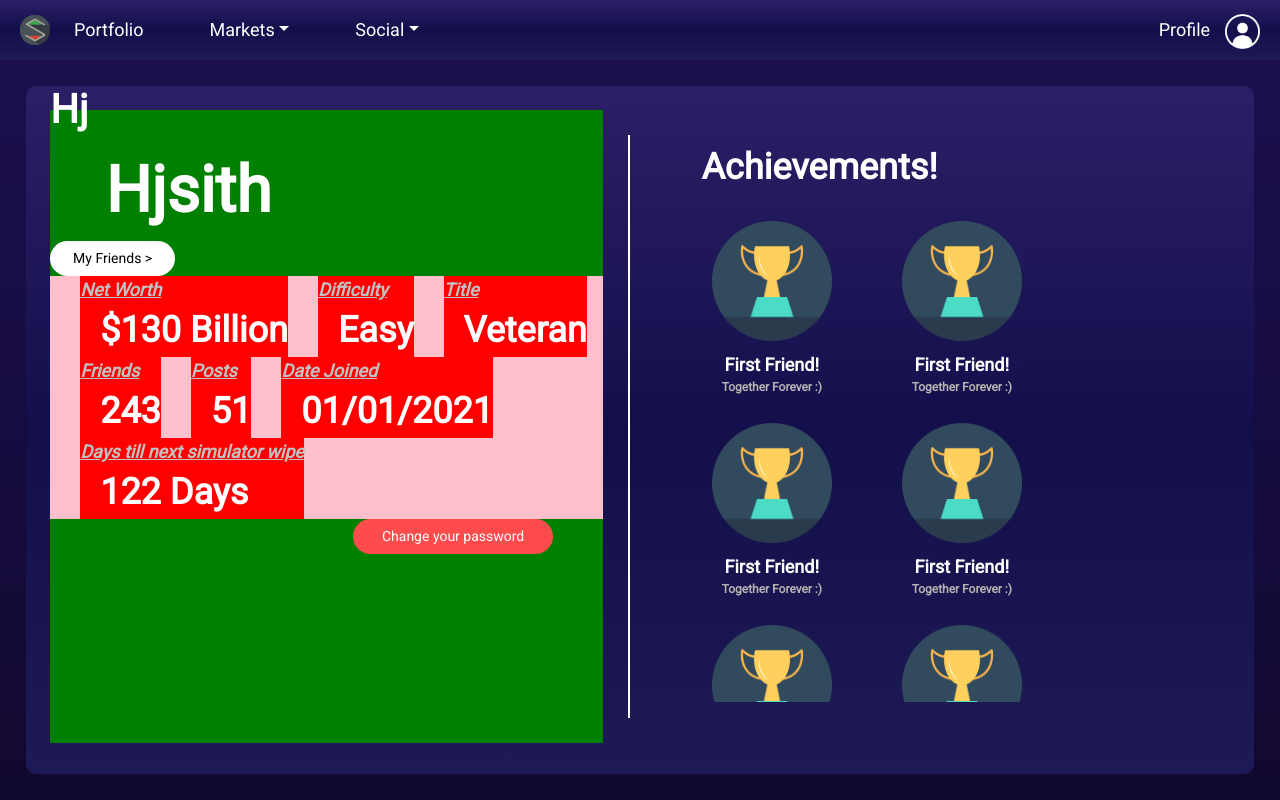
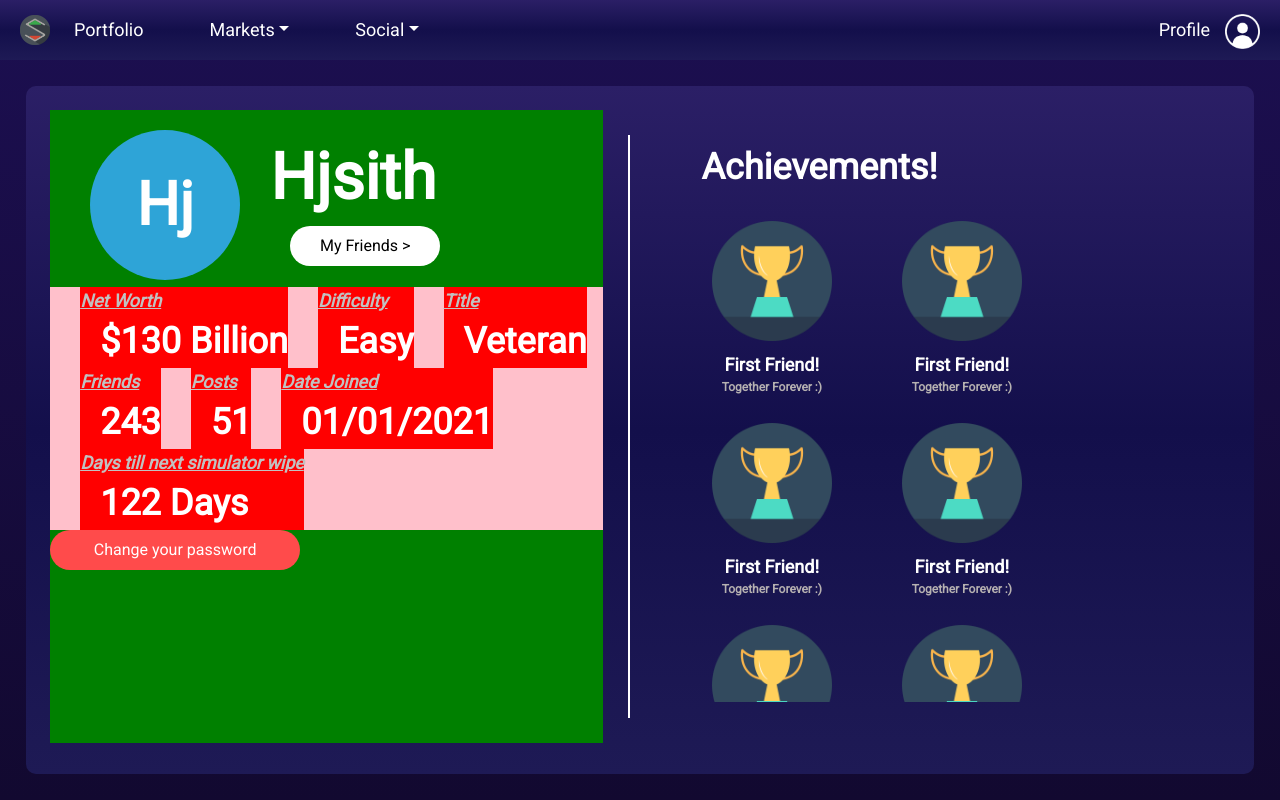
Before and after one commit to hjsith/Stocking-Up-V2, a React (Create React App) app in the folder client/: page /Profile in a window 1280 px wide. Built offline with nearby package versions, Linux system fonts and the light colour scheme.

Commit message:
Arranged Profile and ProfileIcon

```diff
--- a/client/src/assets/css/Profile.scss
+++ b/client/src/assets/css/Profile.scss
@@ -73,37 +73,38 @@
   overflow: auto;
 }
 
-.ButtonContainer {
+.PasswordButtonContainer {
   position: relative;
 }
 
 .ProfileFriendButton {
-  height: 35px;
-  width: 125px;
+  width: 150px;
+  height: 40px;
   background-color: white;
+  text-align: center;
   color: black;
   border-radius: 2em;
-  display: flex;
-  justify-content: center;
-  align-items: center;
+  display: block;
   text-decoration: none;
-  font-size: 14px;
+  font-size: 16px;
+  margin-left: 50px;
+  line-height: 40px;
 }
 
 .ProfilePasswordButton {
-  height: 35px;
-  width: 200px;
+  height: 40px;
+  width: 250px;
   background-color: #ff4b4b;
   color: white;
   border-radius: 2em;
-  display: flex;
-  justify-content: center;
-  align-items: center;
+  display: block;
+  text-align: center;
   text-decoration: none;
-  font-size: 14px;
-  position: absolute;
+  font-size: 16px;
+  line-height: 40px;
+  // position: absolute;
   // bottom: -20;
-  right: 50px;
+  // right: 50px;
 }
 
 .ProfileStat {
@@ -133,6 +134,23 @@
 
 .Username {
   font-size: 64px;
+  display: inline;
+  vertical-align: top;
+  padding-top: 30px;
+  margin-left: 30px;
+}
+
+.ProfileIconContainer {
+  display: inline-block;
+  margin-left: 40px;
+  margin-top: 20px;
+}
+
+.test {
+  display: inline-block;
+  vertical-align: top;
+  margin-top: 20px;
+  height: 150px;
 }
 
 ::-webkit-scrollbar {
--- a/client/src/assets/css/UserProfileIcon.scss
+++ b/client/src/assets/css/UserProfileIcon.scss
@@ -1,6 +1,9 @@
+.ProfileIconContainer {
+  display: inline-block;
+  margin-left: 40px;
+}
+
 .UserProfileIcon {
-  // height: 50px;
-  // width: 50px;
   background-color: #a01edd;
   border-radius: 50%;
   display: inline-block;
@@ -9,7 +12,6 @@
   text-align: center;
   font-weight: bold;
   position: relative;
-  display: inline;
 }
 
 .IconText {
--- a/client/src/components/UserProfileIcon.js
+++ b/client/src/components/UserProfileIcon.js
@@ -25,11 +25,9 @@ class UserProfileIcon extends React.Component {
       this.props.company
     );
     return (
-      <>
-        <div className="UserProfileIcon" id={shortenedName}>
-          <div className="IconText">{shortenedName}</div>
-        </div>
-      </>
+      <div className="UserProfileIcon" id={shortenedName}>
+        <div className="IconText">{shortenedName}</div>
+      </div>
     );
   }
 
--- a/client/src/pages/Profile.js
+++ b/client/src/pages/Profile.js
@@ -12,17 +12,21 @@ class Profile extends React.Component {
         <NavBar />
         <div className="BackgroundPanel1">
           <div className="ProfileBlock">
+            <div>
+              <div className="ProfileIconContainer">
                 <UserProfileIcon
                   name="Hjsith"
                   colorNumber={1}
                   company={false}
-              size={100}
+                  size={150}
                 />
+              </div>
+              <div className="test">
                 <p className="Title Username">Hjsith</p>
-            <div className="ButtonContainer">
                 <a href="#Friends" className="ProfileFriendButton">
                   My Friends &gt;
                 </a>
+              </div>
             </div>
             <div className="ProfileStat">
               <ProjectStat title="Net Worth" value="$130 Billion" />
@@ -36,7 +40,7 @@ class Profile extends React.Component {
                 value="122 Days"
               />
             </div>
-            <div className="ButtonContainer">
+            <div className="PasswordButtonContainer">
               <a href="/UpdatePassword" className="ProfilePasswordButton">
                 Change your password
               </a>
```
Lines whose indentation alone changed are shown as unchanged.
